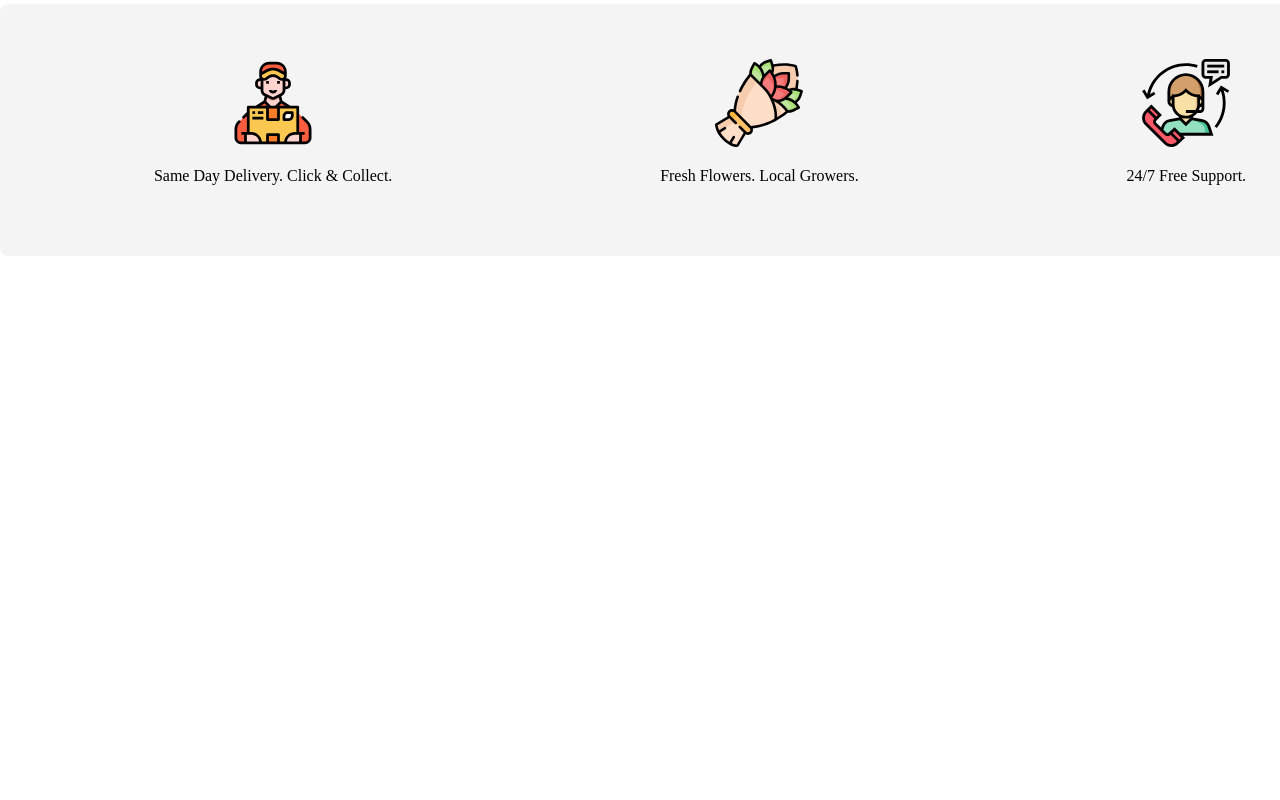
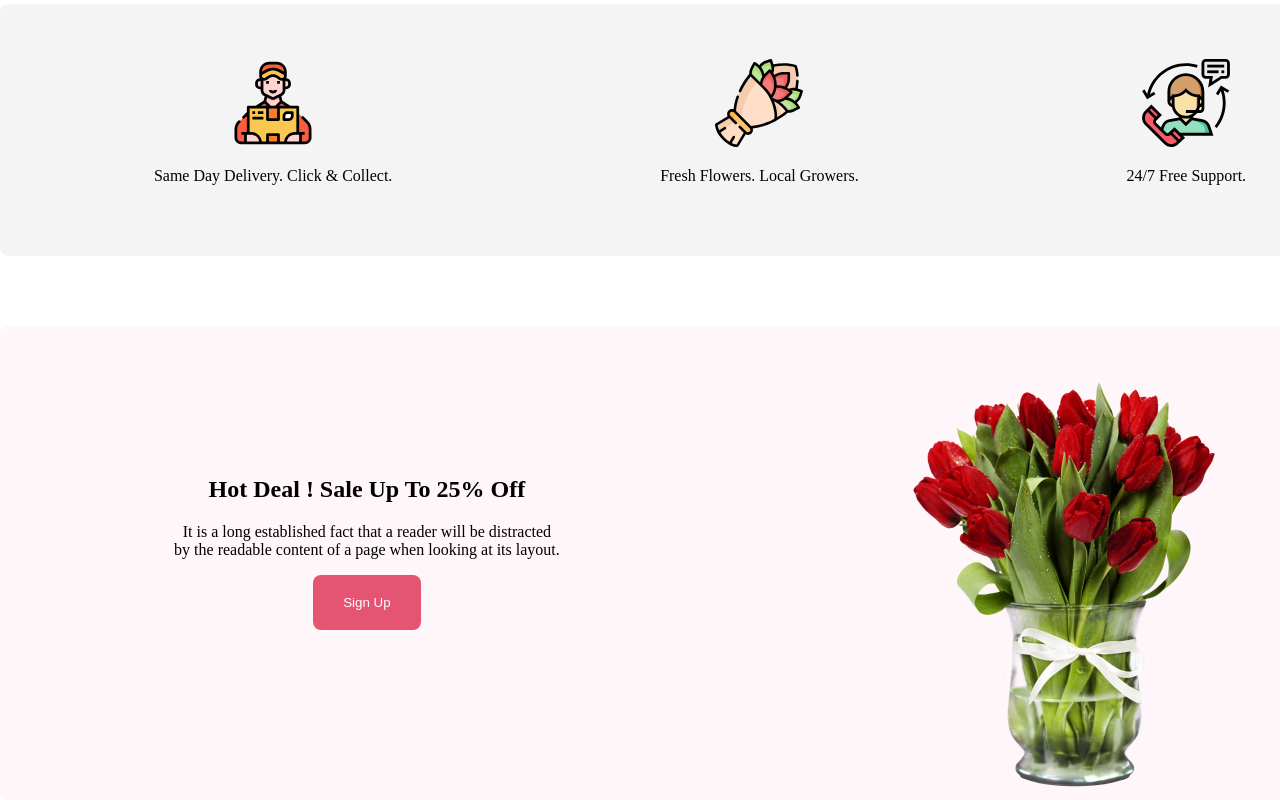
Before and after one commit to sifatjustin/flower-shop, a plain HTML site: page index.html in a window 1280 px wide. Shown: the part 1582-2382 px from the top of the page. Before the commit the page ends 1838 px from the top, so only its background shows below. Drawn offline with Linux system fonts and the light colour scheme.

Commit message:
hot deals done

```diff
--- a/index.css
+++ b/index.css
@@ -27,7 +27,7 @@ body {
     font-weight: 800;
 }
 
-.text>button {
+.main-button {
     border-radius: 8px;
     background: #E55473;
     color: white;
@@ -98,3 +98,18 @@ body {
     background: rgba(39, 39, 39, 0.05);
     text-align: center;
 }
+
+
+/* hot deals section */
+.hot-deals {
+    display: flex;
+    justify-content: space-around;
+    margin-top: 70px;
+    padding-top: 50px;
+    border-radius: 8px;
+    background: rgba(229, 84, 115, 0.05);
+}
+.deals-text{
+    padding-top: 80px;
+    text-align: center;
+}
--- a/index.html
+++ b/index.html
@@ -19,7 +19,7 @@
                 <p>It is a long established fact that a reader will be distracted by the readable content of a page when
                     looking at its layout. The point of using Lorem Ipsum is that it has a more-or-less normal
                     distribution of letters.</p>
-                <button>Shop now</button>
+                <button class="main-button">Shop now</button>
             </div>
             <div><img class="photo" src="./Flower Asset/pngwing 10.png" alt=""></div>
         </div>
@@ -247,6 +247,17 @@
         </div>
     </div>
 
+
+
+    <!-- hot deals section -->
+    <div class="hot-deals">
+        <div class="deals-text">
+            <h2>Hot Deal ! Sale Up To 25% Off</h2>
+            <p>It is a long established fact that a reader will be distracted <br> by the readable content of a page when looking at its layout.</p>
+            <button class="main-button">Sign Up</button>
+        </div>
+        <div class="deals-img"><img src="./Flower Asset/pngwing 8.png" alt=""></div>
+    </div>
 </body>
 
 </html>
```
